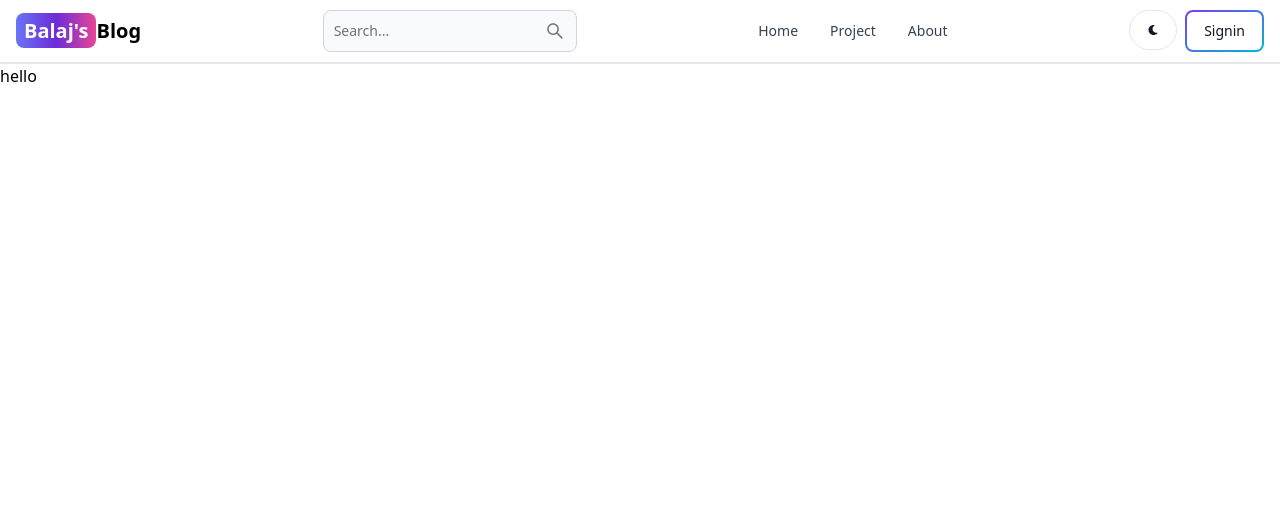
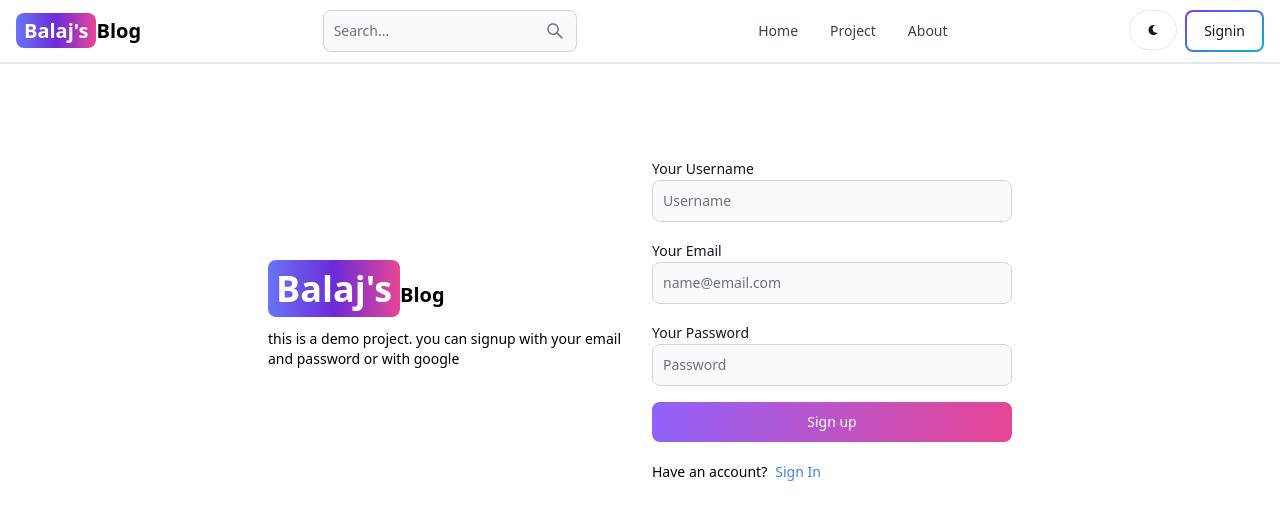
Before and after one commit to Balaj20/backend-blog, a React (Vite) app in the folder client/: page /sign-up in a window 1280 px wide. Shown: the top 520 px of the page. Built offline with nearby package versions, Linux system fonts and the light colour scheme.

Commit message:
Signup page Ui

```diff
--- a/client/src/components/Header.jsx
+++ b/client/src/components/Header.jsx
@@ -38,7 +38,7 @@
         <Button className="w-12 h-10  sm:inline" color="gray" pill>
           <FaMoon />
         </Button>
-        <Link to="/sign-in">
+        <Link to="/sign-up">
           <Button gradientDuoTone="purpleToBlue" outline>Signin</Button>
         </Link>
         <NavbarToggle />
--- a/client/src/pages/Signup.jsx
+++ b/client/src/pages/Signup.jsx
@@ -1,9 +1,60 @@
-import React from 'react'
-
+import { Button, Label, TextInput } from "flowbite-react";
+import React from "react";
+import { Link } from "react-router-dom";
 export default function Signup() {
   return (
-    <div>
-      <h1 className='text-black'>hello</h1>
+    <div className="min-h-screen mt-20">
+      <div className="flex p-3 max-w-3xl mx-auto flex-col md:flex-row md:items-center gap-6">
+        <div className="flex-1">
+          <Link
+            to="/"
+            className=" text-sm sm:text-xl font-bold dark:text-white"
+          >
+            <span className="px-2 py-1 text-4xl bg-gradient-to-r from-indigo-500 via-purple-700  to-pink-500 rounded-lg text-white">
+              Balaj's
+            </span>
+            Blog
+          </Link>
+          <p className="text-sm mt-5">
+            this is a demo project. you can signup with your email and password
+            or with google
+          </p>
+        </div>
+        <div className="flex-1">
+          <form action="" className="flex flex-col gap-4">
+            <div>
+              <Label value="Your Username"/>
+                <TextInput
+                type="text"
+                placeholder="Username"
+                id="username"
+                />
+            </div>
+            <div>
+              <Label value="Your Email"/>
+                <TextInput
+                type="email"
+                placeholder="name@email.com"
+                id="email"
+                />
+            </div>
+            <div>
+              <Label value="Your Password"/>
+                <TextInput
+                type="password"
+                placeholder="Password"
+                id="password"
+                />
+            </div>
+<Button gradientDuoTone='purpleToPink'>Sign up</Button>
+          </form>
+          <div className="flex gap-2 text-sm mt-5">
+            <span>Have an account?</span>
+            <Link to="/sign-in" className="text-blue-500">Sign In
+            </Link>
+          </div>
+        </div>
+      </div>
     </div>
-  )
+  );
 }
```
